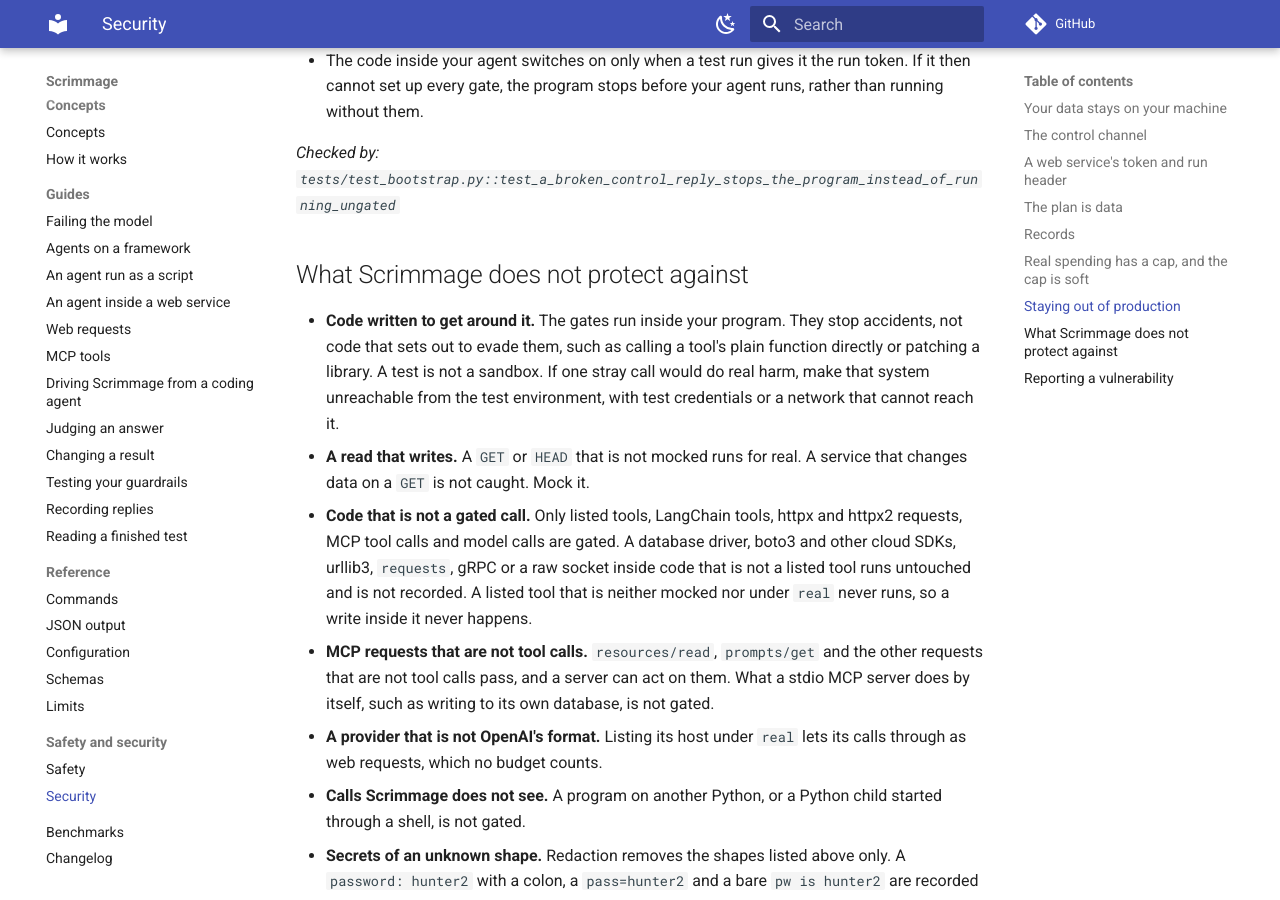
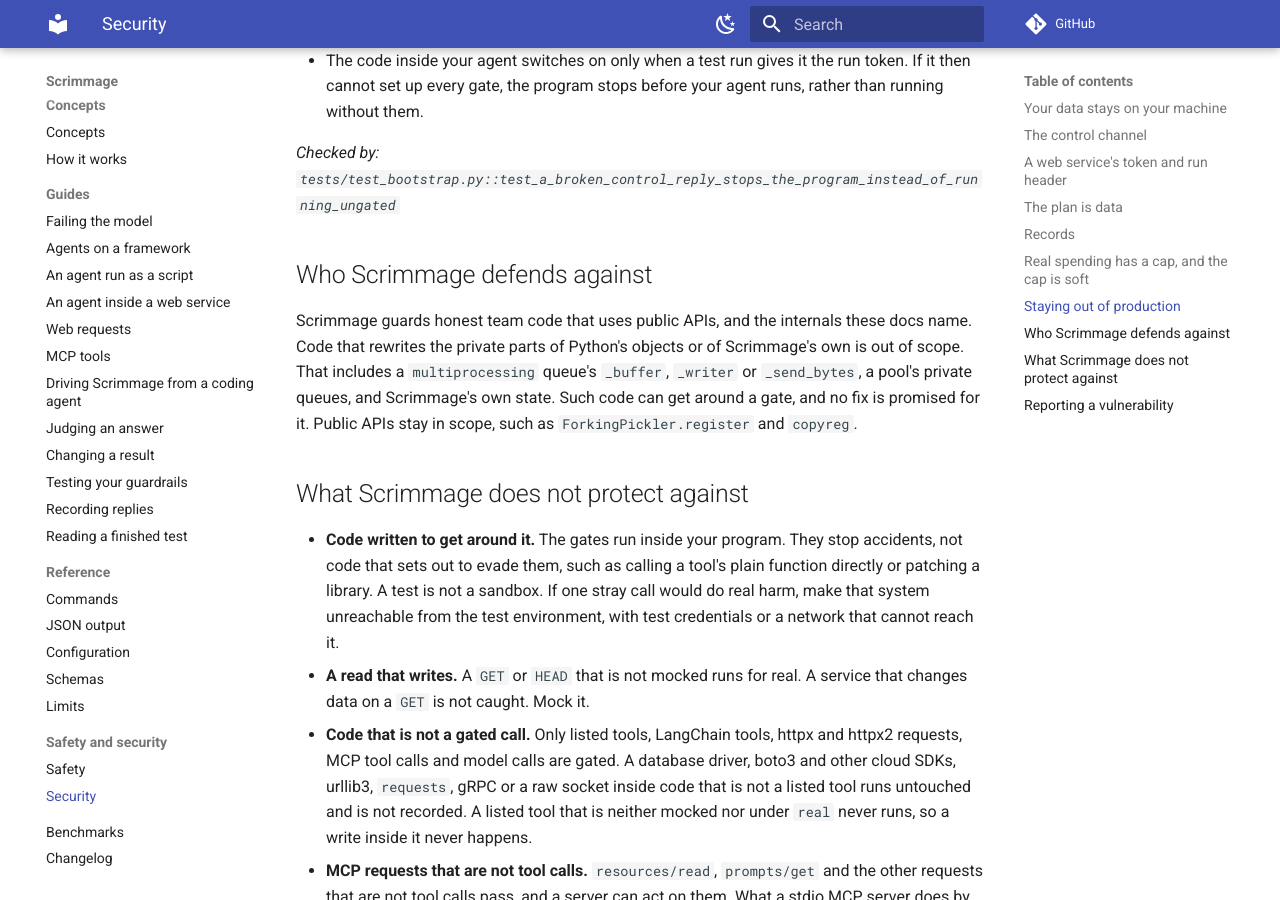
Before and after one commit to ManishKumar97/scrimmage, an MkDocs documentation site: the page built from docs/security.md, in a window 1280 px wide and 900 px high, scrolled down 9127 px. Built offline with MkDocs 1.6.1 and Material for MkDocs 9.7.7, drawn with Linux system fonts in a browser that asks for light colours; comment, search, counter and statistics services are not loaded.

Commit message:
docs(security): say rewrites of private internals are out of scope
The threat model now names who Scrimmage defends against: honest code on public APIs and the internals the docs list. Code that rewrites private parts of Python's or Scrimmage's objects is out of scope; public APIs such as ForkingPickler.register stay in.

```diff
--- a/docs/security.md
+++ b/docs/security.md
@@ -225,6 +225,14 @@ See [Failing the model, and keeping a budget](model-faults.md).
 
   *Checked by: `tests/test_bootstrap.py::test_a_broken_control_reply_stops_the_program_instead_of_running_ungated`*
 
+## Who Scrimmage defends against
+
+Scrimmage guards honest team code that uses public APIs, and the internals these docs name.
+Code that rewrites the private parts of Python's objects or of Scrimmage's own is out of scope.
+That includes a `multiprocessing` queue's `_buffer`, `_writer` or `_send_bytes`, a pool's private queues, and Scrimmage's own state.
+Such code can get around a gate, and no fix is promised for it.
+Public APIs stay in scope, such as `ForkingPickler.register` and `copyreg`.
+
 ## What Scrimmage does not protect against
 
 - **Code written to get around it.** The gates run inside your program.
```
Also changed, not shown: docs/limits.md (+1 -0 lines), 1 other file.
